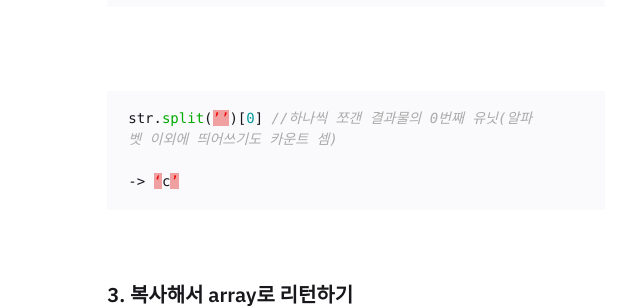
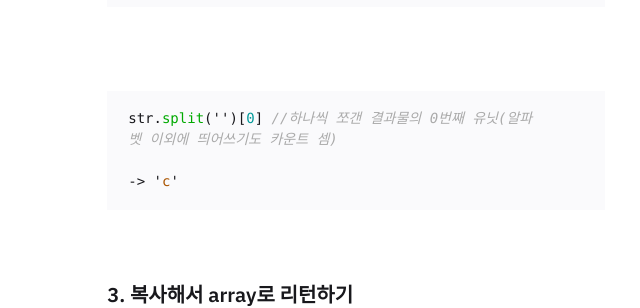
Before and after one commit to jenjenhub/blog, a Jekyll site: the page built from _notes/Public/2022-01-06-split_slice_splice.md, in a window 1280 px wide and 900 px high, scrolled down 1773 px. Shown: the part 150-458 px from the top of the window, without its empty margins (284-924 px from the left). Built offline with Jekyll 4.4.1, drawn with Linux system fonts in a browser that asks for light colours.

````diff
--- a/_notes/Public/2022-01-06-split_slice_splice.md
+++ b/_notes/Public/2022-01-06-split_slice_splice.md
@@ -74,9 +74,9 @@ string.split(",")[2] 을 해야
 <br />
 
 ```js
-	str.split(’’)[0] //하나씩 쪼갠 결과물의 0번째 유닛(알파벳 이외에 띄어쓰기도 카운트 셈)
+	str.split('')[0] //하나씩 쪼갠 결과물의 0번째 유닛(알파벳 이외에 띄어쓰기도 카운트 셈)
 
-	-> ‘c’
+	-> 'c'
 ```
 <br />
 
````
